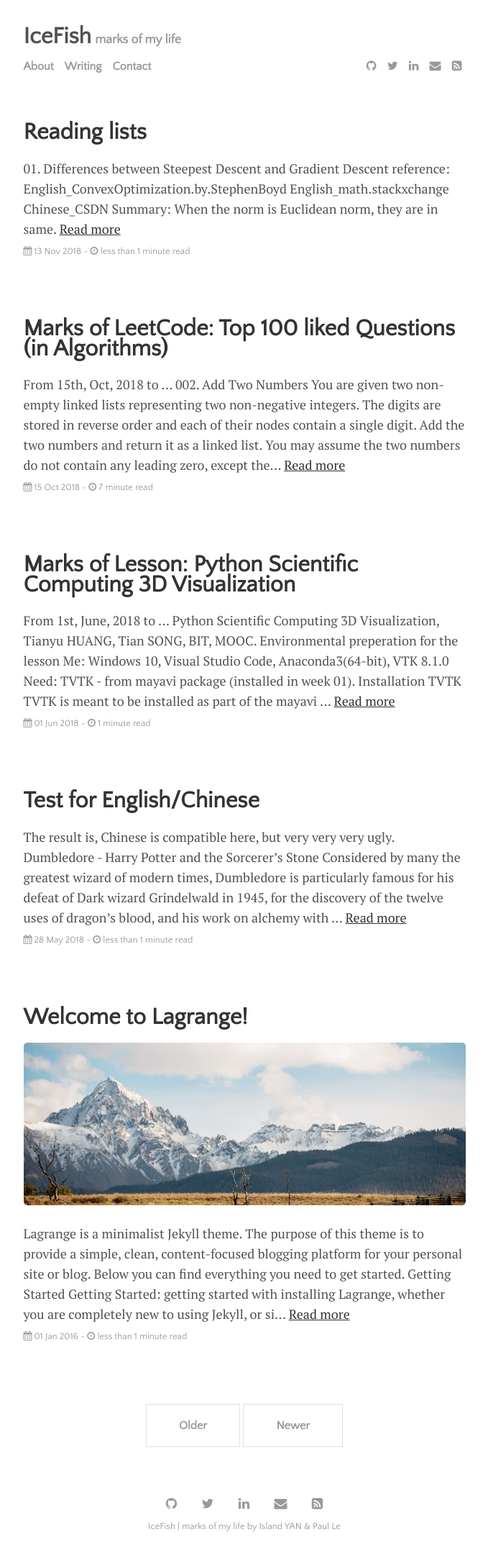
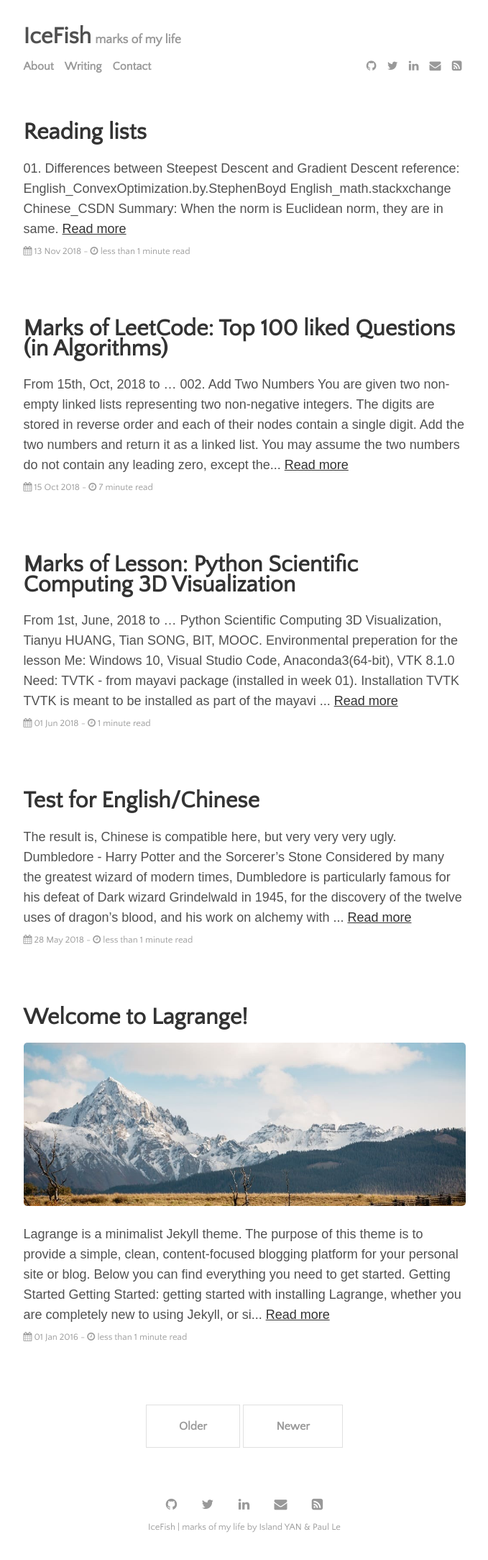
Before and after one commit to YANDaoyu/YANDaoyu.github.io, a Jekyll site: the page built from index.html, in a window 1280 px wide. Shown: the whole page at 72% size, without its empty margins (300-979 px from the left). Built offline with Jekyll 4.4.1, drawn with Linux system fonts in a browser that asks for light colours; the list of posts is cut into pages by our own code.

Commit message:
post-font

```diff
--- a/assets/css/main.css
+++ b/assets/css/main.css
@@ -145,6 +145,7 @@ hr {
 .posts {
   margin-bottom: 5rem;
   padding: 0px;
+  font-family: Arial, “Microsoft YaHei”, “微软雅黑”, sans-serif;
   list-style: none;
 }
 
```
